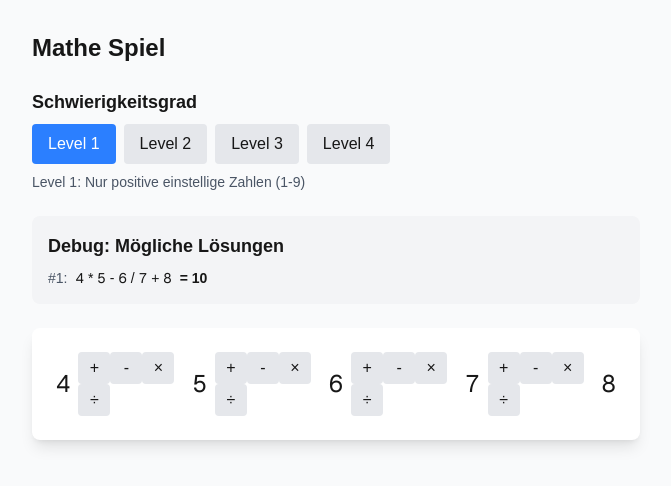
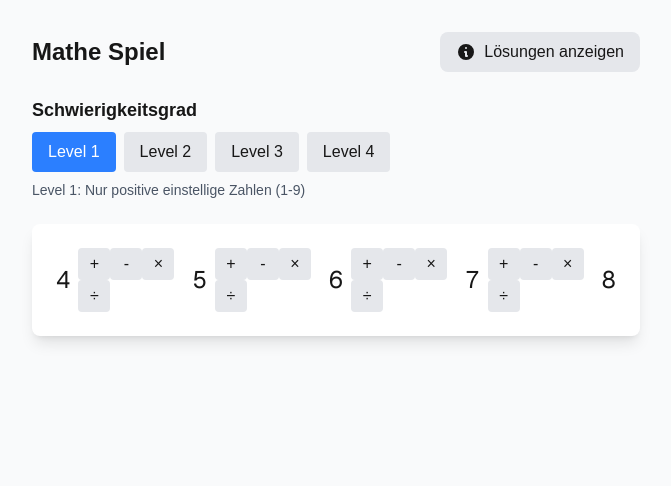
Before and after one commit to Eltoperma/webdevprojekt, a Next.js app: page / in a window 1280 px wide. Shown: the top 486 px of the page, without its empty margins (304-975 px from the left). Built offline with nearby package versions, Linux system fonts and the light colour scheme.

Commit message:
lösung ein/ausblenden

```diff
--- a/app/components/MathGame.tsx
+++ b/app/components/MathGame.tsx
@@ -131,6 +131,7 @@ export default function MathGame() {
 
   const [solutions, setSolutions] = useState<Solution[]>([]);
   const [showConfetti, setShowConfetti] = useState(false);
+  const [showDebug, setShowDebug] = useState(false);
   const [windowSize, setWindowSize] = useState({
     width: typeof window !== 'undefined' ? window.innerWidth : 0,
     height: typeof window !== 'undefined' ? window.innerHeight : 0,
@@ -356,7 +357,27 @@ export default function MathGame() {
         />
       )}
 
-      <h1 className="text-2xl font-bold mb-6">Mathe Spiel</h1>
+      <div className="flex justify-between items-center mb-6">
+        <h1 className="text-2xl font-bold">Mathe Spiel</h1>
+        <button
+          onClick={() => setShowDebug(!showDebug)}
+          className="px-4 py-2 bg-gray-200 hover:bg-gray-300 rounded-lg flex items-center gap-2 transition-colors"
+        >
+          <svg
+            xmlns="http://www.w3.org/2000/svg"
+            className="h-5 w-5"
+            viewBox="0 0 20 20"
+            fill="currentColor"
+          >
+            <path
+              fillRule="evenodd"
+              d="M18 10a8 8 0 11-16 0 8 8 0 0116 0zm-7-4a1 1 0 11-2 0 1 1 0 012 0zM9 9a1 1 0 000 2v3a1 1 0 001 1h1a1 1 0 100-2v-3a1 1 0 00-1-1H9z"
+              clipRule="evenodd"
+            />
+          </svg>
+          {showDebug ? 'Lösungen ausblenden' : 'Lösungen anzeigen'}
+        </button>
+      </div>
 
       {/* Difficulty Selection */}
       <div className="mb-6">
@@ -382,6 +403,7 @@ export default function MathGame() {
       </div>
 
       {/* Debug Solutions */}
+      {showDebug && (
         <div className="mb-6 p-4 bg-gray-100 rounded-lg">
           <h2 className="text-lg font-semibold mb-2">Debug: Mögliche Lösungen</h2>
           <div className="space-y-2">
@@ -403,6 +425,7 @@ export default function MathGame() {
             ))}
           </div>
         </div>
+      )}
 
       {/* Previous attempts */}
       {gameState.previousAttempts.map((attempt, index) => (
```
Lines whose indentation alone changed are shown as unchanged.
